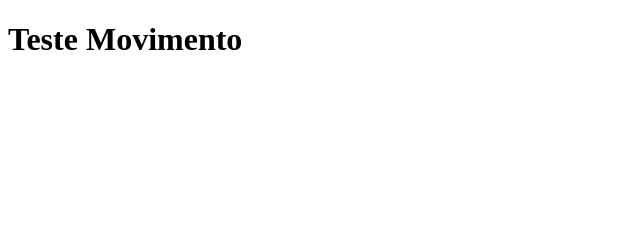
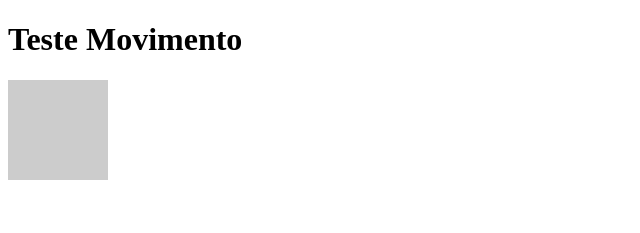
Before and after one commit to mathericc/Simulador-PFI, a plain HTML site: page index.html in a window 1280 px wide. Shown: the whole page, without its empty margins (0-640 px from the left). Drawn offline with Linux system fonts and the light colour scheme.

Commit message:
Update index.html

```diff
--- a/index.html
+++ b/index.html
@@ -3,7 +3,7 @@
 <head>
 	<title>Simulador</title>
 	<script src='processing.js'></script>
-	<script src='test.js'></script>
+	<script src='test.js'  type="text/processing" data-processing-target="processing-canvas"></script>
 </head>
 <body>
 <h1>Teste Movimento</h1>
```
